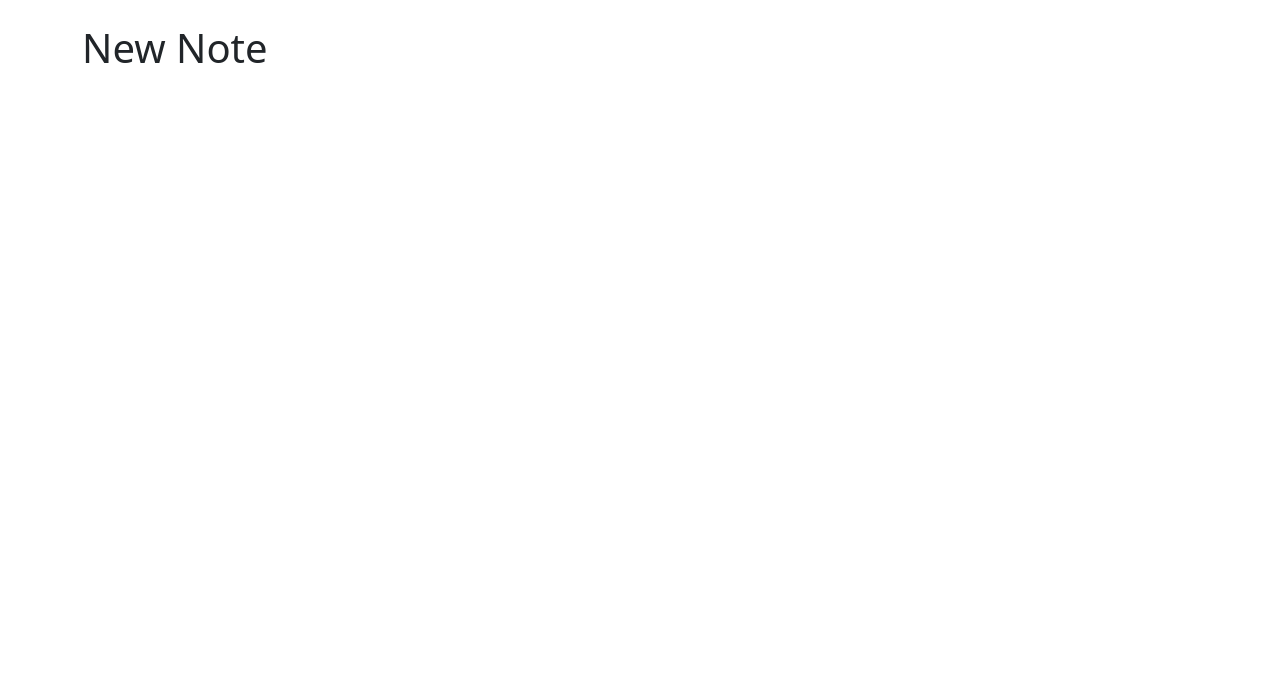
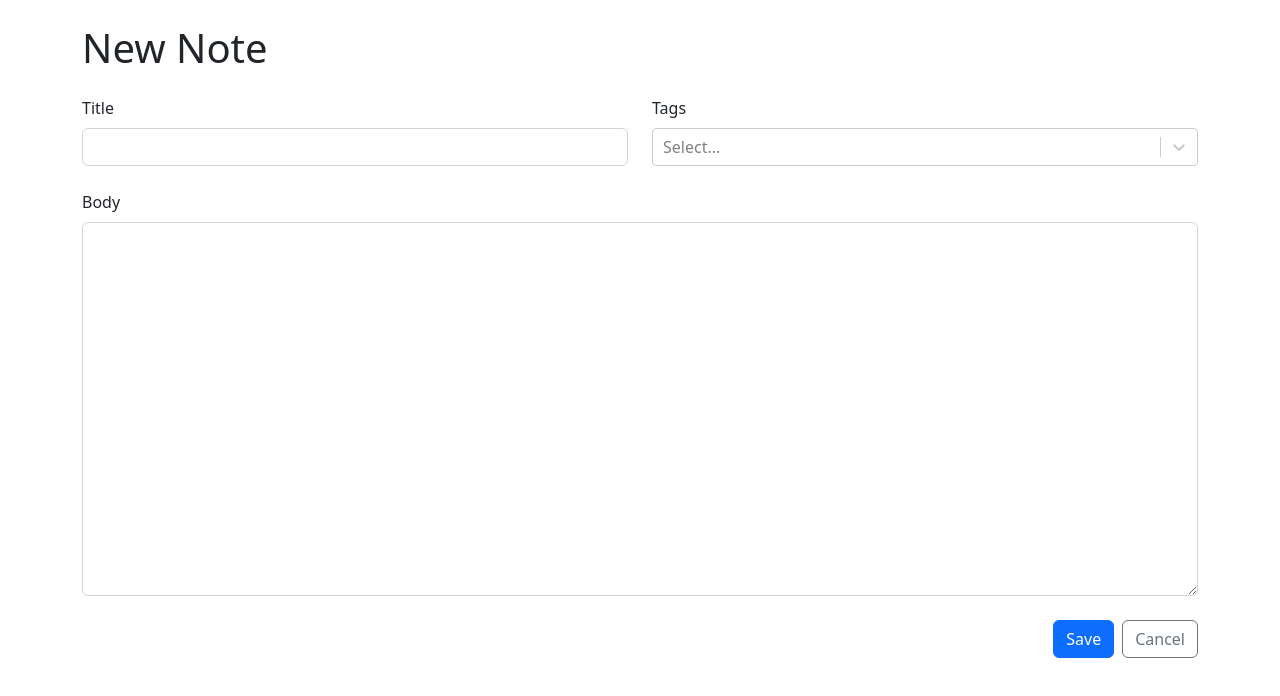
Before and after one commit to Marx-wrld/Notes-app, a React (Vite) app: page /new in a window 1280 px wide. Shown: the top 696 px of the page. Built offline with nearby package versions, Linux system fonts and the light colour scheme.

Commit message:
Note list page

```diff
--- a/index.html
+++ b/index.html
@@ -4,7 +4,7 @@
     <meta charset="UTF-8" />
     <link rel="icon" type="image/svg+xml" href="/vite.svg" />
     <meta name="viewport" content="width=device-width, initial-scale=1.0" />
-    <title>Vite + React + TS</title>
+    <title>Notes App</title>
   </head>
   <body>
     <div id="root"></div>
--- a/src/App.tsx
+++ b/src/App.tsx
@@ -43,15 +43,20 @@ function App() {
 
   function onCreateNote({tags, ...data}: NoteData){
     setNotes(prevNotes => {
-      return [...prevNotes, {...data, id: uuidV4(), tagIds: tags.map(tag => tag.id)},]
+      return [...prevNotes, {...data, id: uuidV4(), tagIds: tags.map(tag => tag.id)},
+      ]
     })
+  }
+
+  function addTag(tag: Tag){
+    setTags(prev => [...prev, tag])
   }
 
   return (
   <Container className="my-4">{/*for margin top and bottom*/}
   <Routes>
     <Route path="/" element={<h1>Home</h1>}></Route>
-    <Route path="/new" element={<NewNote />}></Route>
+    <Route path="/new" element={<NewNote onSubmit={onCreateNote} onAddTag = {addTag} availableTags={tags}/>}></Route>
     <Route path="/:id">
       <Route index element={<h1>Show</h1>}></Route>
       <Route path="edit" element={<h1>Edit</h1>}></Route>
--- a/src/NewNote.tsx
+++ b/src/NewNote.tsx
@@ -1,10 +1,18 @@
+import { NoteData, Tag } from "./App";
 import { NoteForm } from "./NoteForm";
 
-export function NewNote(){
+type NewNoteProps = {
+    onSubmit: (data: NoteData) => void
+    onAddTag: (tag: Tag) => void
+    availableTags: Tag[]
+}
+
+export function NewNote({onSubmit, onAddTag, availableTags}: NewNoteProps){
     return (
     <>
     <h1 className="mb-4">New Note</h1> {/*margin bottom*/}
-    <NoteForm/>
+    <NoteForm onSubmit={onSubmit} onAddTag={onAddTag} availableTags={availableTags}
+    />
     </>
     )
 }
--- a/src/NoteForm.tsx
+++ b/src/NoteForm.tsx
@@ -3,13 +3,16 @@ import { Button, Col, Form, Row, Stack } from "react-bootstrap";
 import { Link } from "react-router-dom";
 import CreatableReactSelect from "react-select/creatable"
 import { NoteData, Tag } from "./App";
+import { v4 as uuidV4 } from "uuid";
 
 
 type NoteFormProps = {
     onSubmit: (data: NoteData) => void
+    onAddTag: (tag: Tag) => void
+    availableTags: Tag[]
 }
 
-export function NoteForm({ onSubmit }: NoteFormProps){
+export function NoteForm({ onSubmit, onAddTag, availableTags }: NoteFormProps){
     const titleRef = useRef<HTMLInputElement>(null)
     const markdownRef = useRef<HTMLTextAreaElement>(null)
     const [selectedTags, setSelectedTags] = useState<Tag[]>([])
@@ -20,12 +23,12 @@ export function NoteForm({ onSubmit }: NoteFormProps){
         onSubmit({
             title: titleRef.current!.value,
             markdown: markdownRef.current!.value,
-            tags: []
+            tags: selectedTags,
         })
     }
 
 
-    return
+    return (
     <Form onSubmit={handleSubmit}>
         <Stack gap={4}>
 
@@ -40,8 +43,18 @@ export function NoteForm({ onSubmit }: NoteFormProps){
                 <Col>
                 <Form.Group controlId="tags">
                     <Form.Label>Tags</Form.Label>
-                    <CreatableReactSelect value={selectedTags.map(tag => {
+                    <CreatableReactSelect
+                    /*handling what happens when we create a brand new tag*/
+                    onCreateOption={label => {
+                         const newTag = { id: uuidV4(), label }
+                         onAddTag(newTag)
+                         setSelectedTags(prev => [...prev, newTag])
+                    }}
+                    value={selectedTags.map(tag => {
                         return { label: tag.label, value: tag.id}
+                    })}
+                    options={availableTags.map(tag => {
+                        return {label: tag.label, value: tag.id}
                     })}
                     onChange={tags => {
                         setSelectedTags(tags.map(tag => {
@@ -64,4 +77,5 @@ export function NoteForm({ onSubmit }: NoteFormProps){
             </Stack>
         </Stack>
     </Form>
+    )
 }
```
